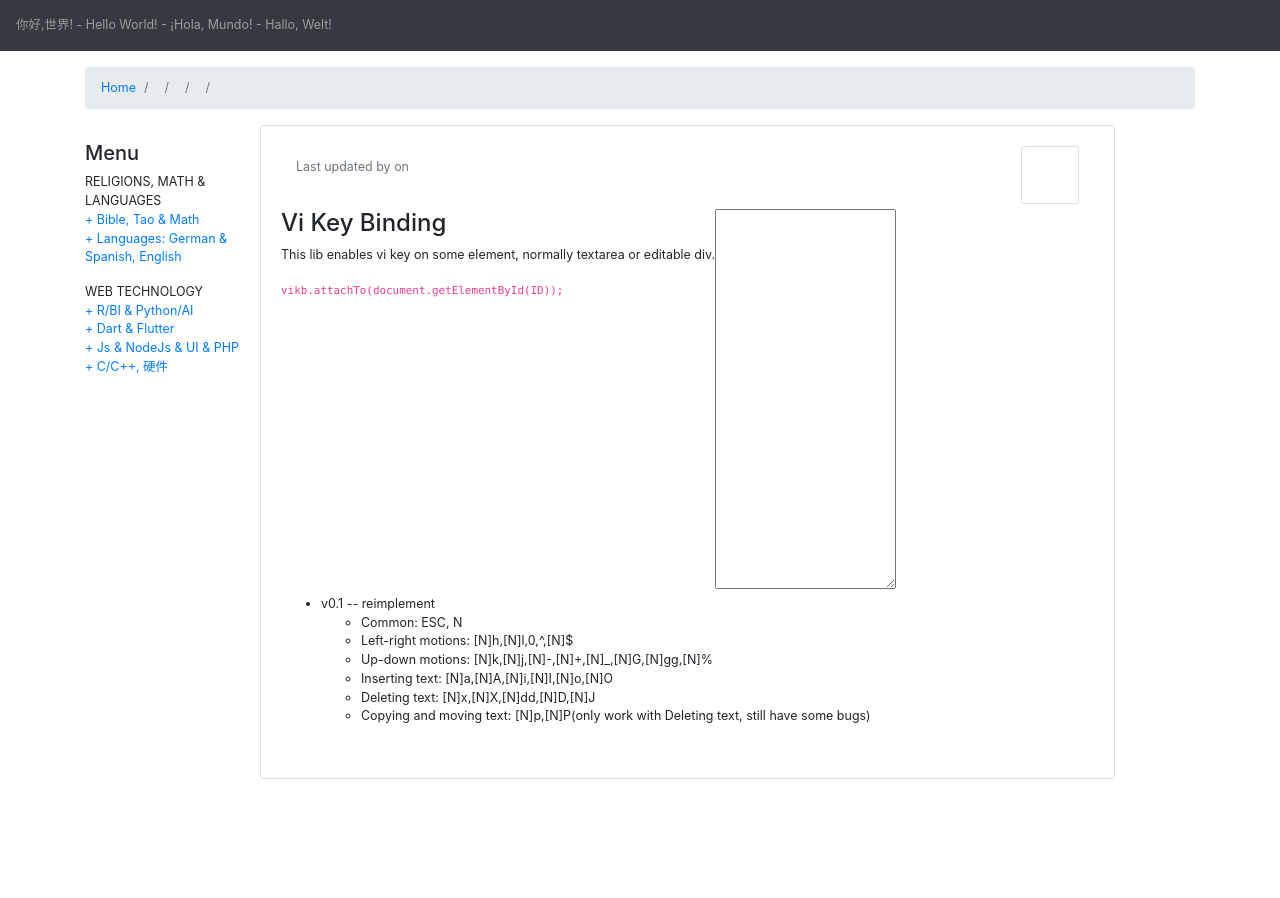
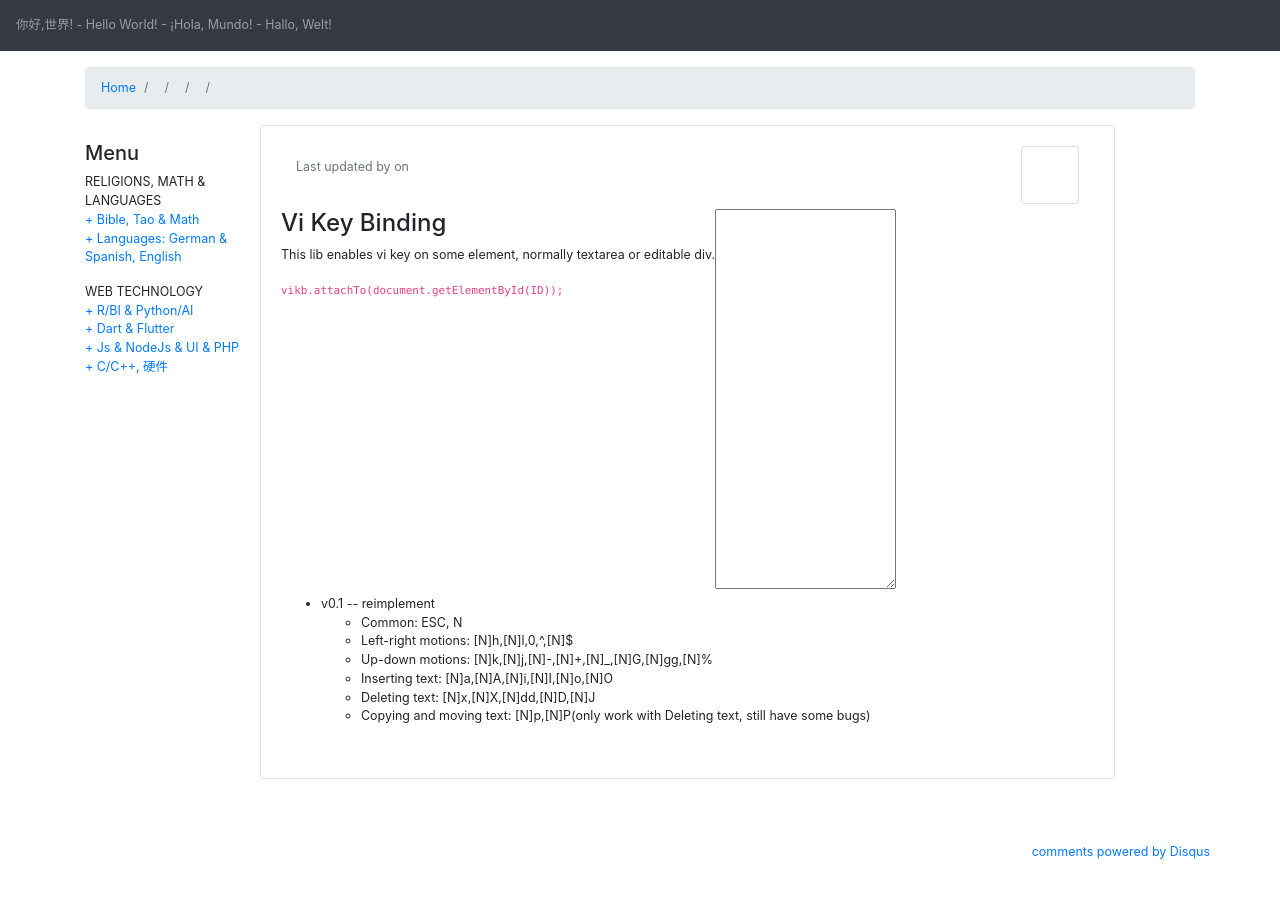
Before and after one commit to yarcowang/yarcowang.github.io, a Jekyll site: the page built from vikb/index.html, in a window 1280 px wide. Built offline with Jekyll 4.4.1, drawn with Linux system fonts in a browser that asks for light colours; nearby versions of some CDN libraries; comment, search, counter and statistics services are not loaded; some of the changed lines change nothing that is shown.

Commit message:
enable discuz

```diff
--- a/_layouts/post.html
+++ b/_layouts/post.html
@@ -96,7 +96,7 @@
     </div>
 </div>
 
-<!--{% include footer-disqus.html %}-->
+{% include footer-disqus.html %}
 
 <!-- jQuery first, then Popper.js, then Bootstrap JS -->
 <script src="https://code.jquery.com/jquery-3.3.1.slim.min.js" integrity="sha384-q8i/X+965DzO0rT7abK41JStQIAqVgRVzpbzo5smXKp4YfRvH+8abtTE1Pi6jizo" crossorigin="anonymous"></script>
```
